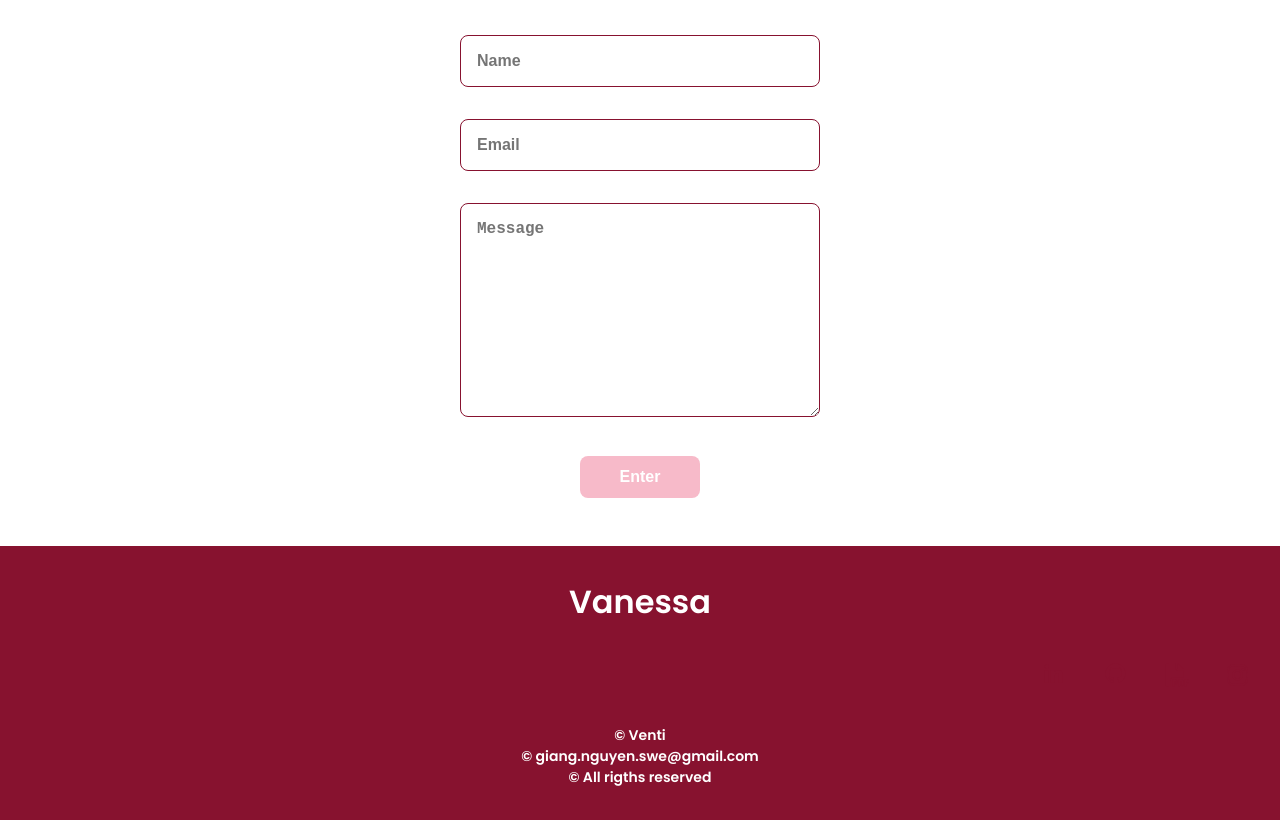
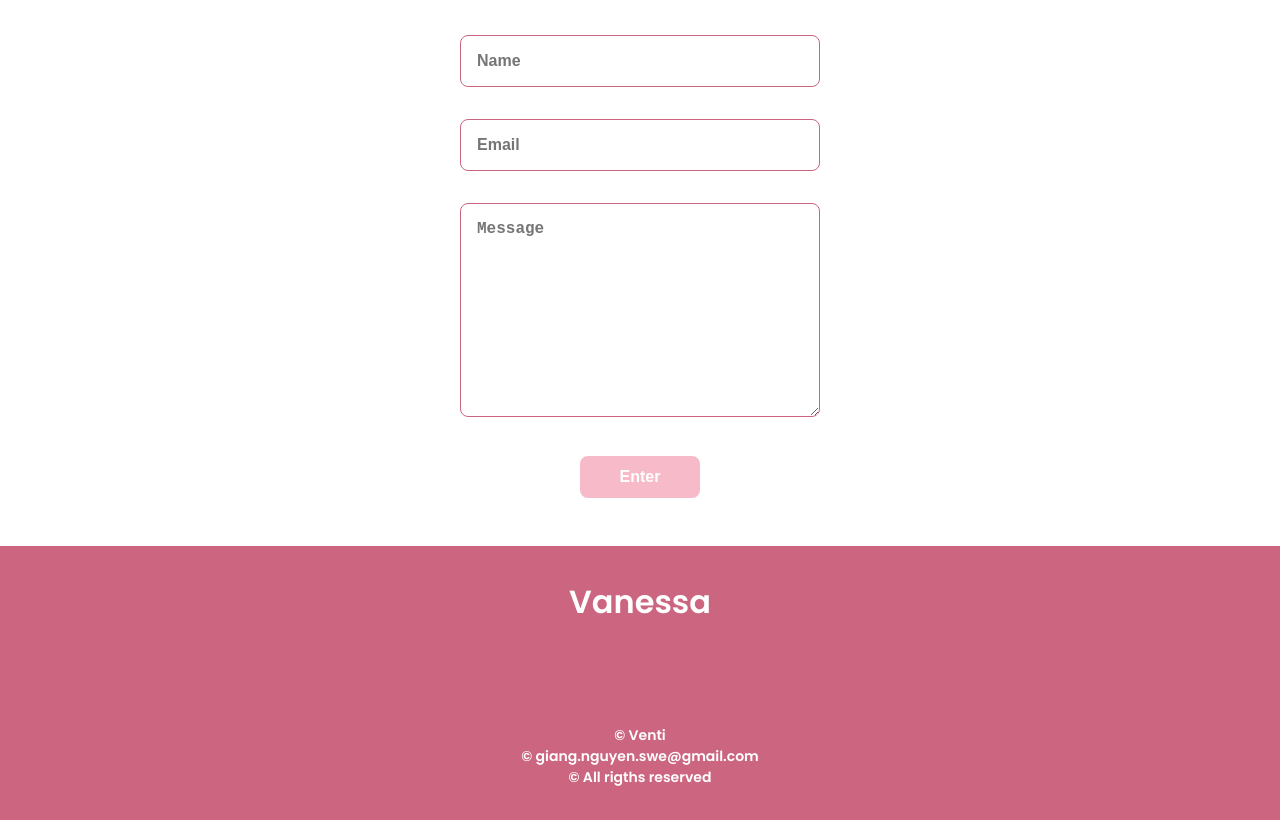
Before and after one commit to AVenti-stack/resume_website, a plain HTML site: page index.html in a window 1280 px wide. Shown: the part 2862-3682 px from the top of the page. Drawn offline with nearby package versions, Linux system fonts and the light colour scheme.

Commit message:
fixing the color scheme

```diff
--- a/assets/css/styles.css
+++ b/assets/css/styles.css
@@ -10,7 +10,7 @@
   /* HSL color mode */
   --hue-color: 345; /* A pinkish hue */
   --first-color: hsl(345, 80%, 85%);
-  --second-color: hsl(var(--hue-color), 76%, 30%);
+  --second-color: hsl(var(--hue-color), 50%, 60%);
   /*===== Fuente y tipografia =====*/
   --body-font: "Poppins", sans-serif;
   --big-font-size: 2rem;
--- a/index.html
+++ b/index.html
@@ -215,22 +215,20 @@
         <!--===== FOOTER =====-->
         <footer class="footer">
             <p class="footer__title">Vanessa</p>
-            <div style="text-align: right;">
-                <div class="footer__social">
-                    <a href="https://www.linkedin.com/in/giangnguyen1998/" class="home__social-icon" target="_blank" rel="noopener noreferrer">
-                        <i class='bx bxl-linkedin'></i>
-                    </a>
-                    <a href="https://github.com/AVenti-stack" class="home__social-icon" target="_blank" rel="noopener noreferrer">
-                        <i class='bx bxl-github'></i>
-                    </a>
-                    <a href="assets/img/Giang (Vanessa) Nguyen SWE .pdf" class="home__social-icon" target="_blank" rel="noopener noreferrer">
-                        <i class="fas fa-file-pdf"></i>
-                    </a>
-                    <a href="assets/img/Giang (Vanessa) Nguyen SWE .pdf" class="home__social-icon" target="_blank" rel="noopener noreferrer">
-                        <i class="fa-brands fa-instagram"></i>
-                    </a>
-                </div>
-              </div>
+            <div class="footer__social">
+                <a href="https://www.linkedin.com/in/giangnguyen1998/" class="home__social-icon" target="_blank" rel="noopener noreferrer">
+                    <i class='bx bxl-linkedin'></i></a>
+
+                <a href="https://github.com/AVenti-stack" class="home__social-icon" target="_blank" rel="noopener noreferrer">
+                    <i class='bx bxl-github' ></i></a>
+
+                <a href="assets/img/Giang (Vanessa) Nguyen SWE .pdf" class="home__social-icon" target="_blank" rel="noopener noreferrer">
+                    <i class="fas fa-file-pdf"></i></a>
+
+                <a href="https://www.instagram.com/givng.gvng/" class="home__social-icon" target="_blank" rel="noopener noreferrer">
+                    <i class="fa-brands fa-instagram"></i></a>
+
+            </div>
             <p class="footer__copy">&#169; Venti</p>
             <p class="footer__copy">&#169; giang.nguyen.swe@gmail.com</p>
             <p class="footer__copy">&#169; All rigths reserved</p>
```
Also changed, not shown: 3 other files.
